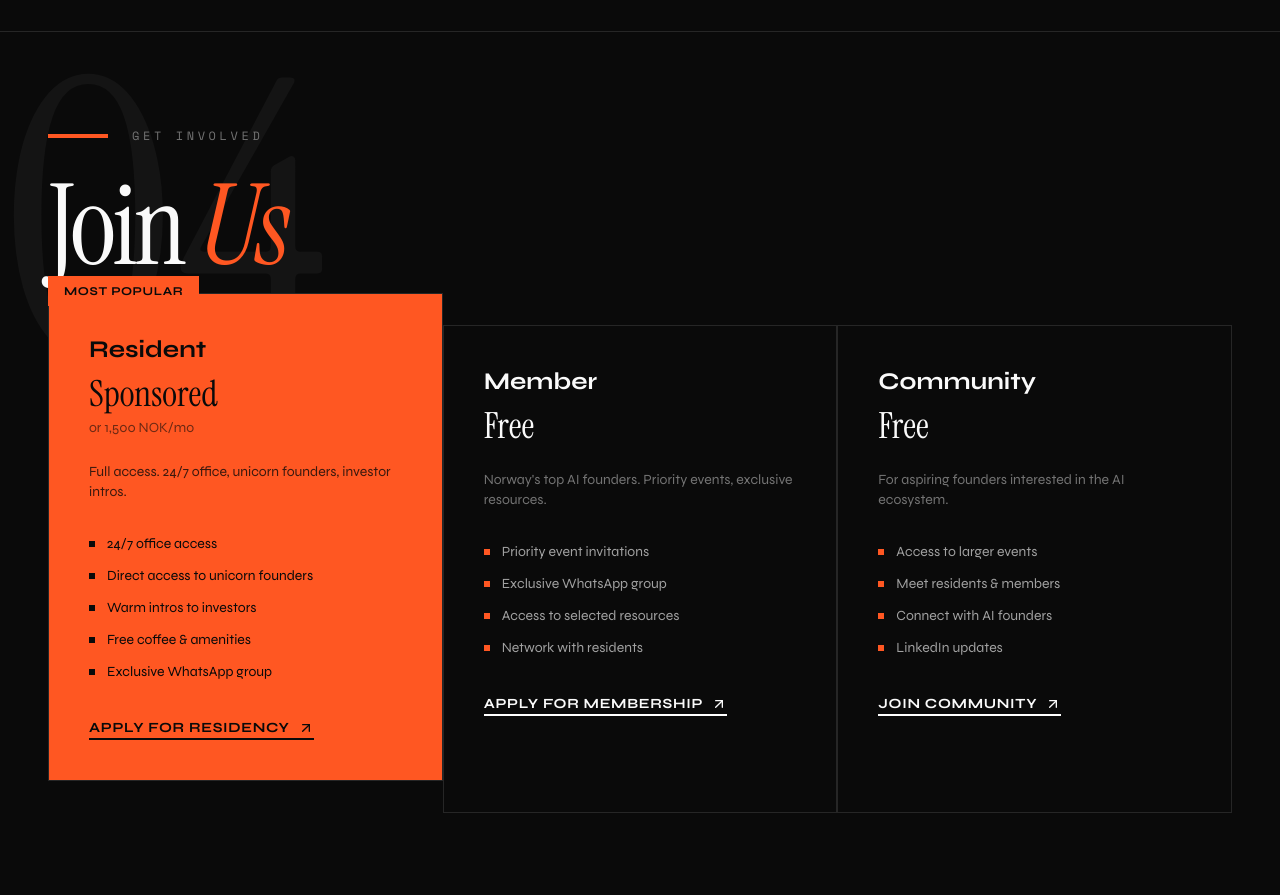
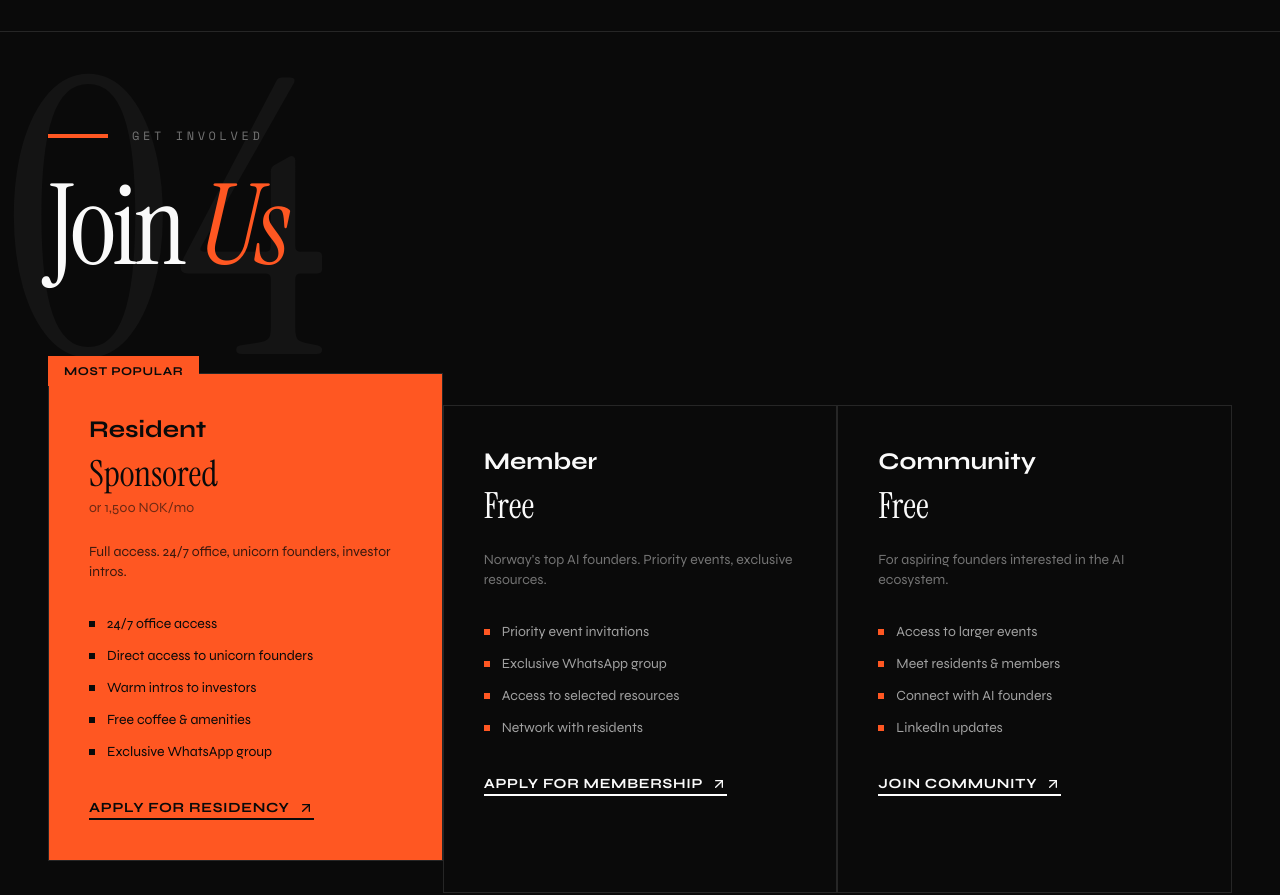
Before and after one commit to tifa2UP/founders-hub, a Next.js app: page / in a window 1280 px wide. Shown: the part 4920-5815 px from the top of the page. Built offline with nearby package versions, Linux system fonts and the light colour scheme.

Commit message:
Fix Join Us section header spacing (mb-32)

```diff
--- a/src/components/JoinUs.tsx
+++ b/src/components/JoinUs.tsx
@@ -68,7 +68,7 @@ export default function JoinUs() {
           whileInView={{ opacity: 1, y: 0 }}
           viewport={{ once: true }}
           transition={{ duration: 0.6 }}
-          className="mb-12"
+          className="mb-32"
         >
           <div className="flex items-center gap-6 mb-8">
             <div className="accent-bar" />
```
